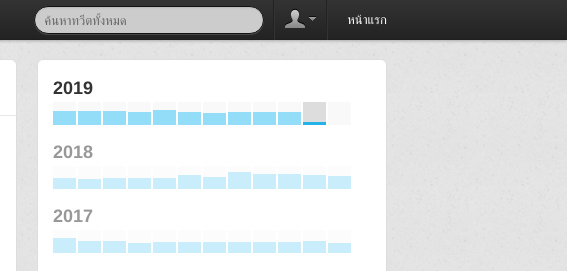
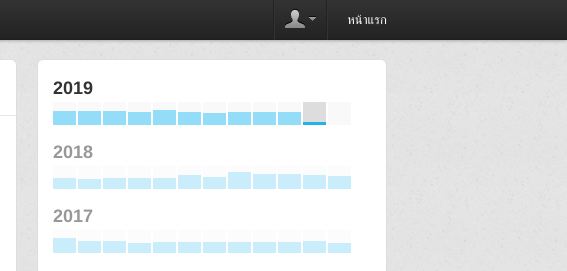
Before and after one commit to thaitechfeed/archive, a plain HTML site: page index.html in a window 1280 px wide. Shown: the top 271 px of the page, 713-1280 px from the left. Drawn offline with Linux system fonts and the light colour scheme.

Commit message:
Remove search form

```diff
--- a/index.html
+++ b/index.html
@@ -24,9 +24,6 @@
         <a class="icon-sprite icon-bird brand" href=""></a>
         <ul id="primary-nav" class="nav"></ul>
         <ul id="util-nav" class="nav pull-right">
-          <form class="navbar-search" rel="tooltip" data-placement="bottom" data-trigger="manual">
-            <input type="text" class="search-query span3" placeholder="ค้นหาทวีตทั้งหมด">
-          </form>
           <li class="divider-vertical"></li>
           <li class="dropdown"></li>
           <li class="divider-vertical"></li>
```
